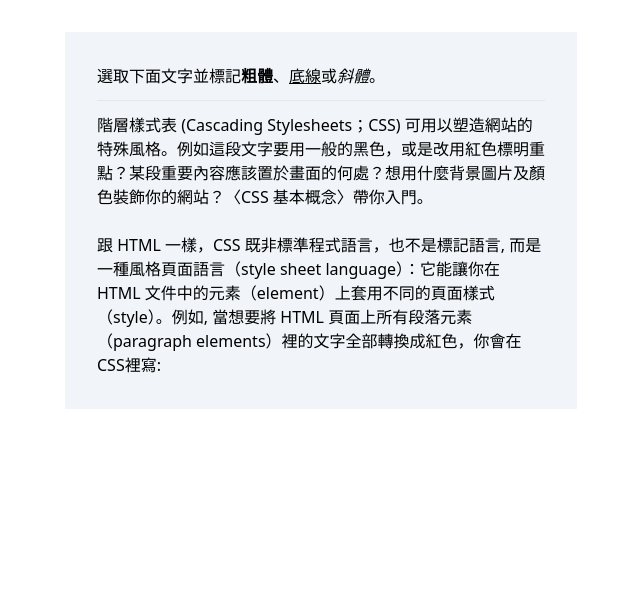
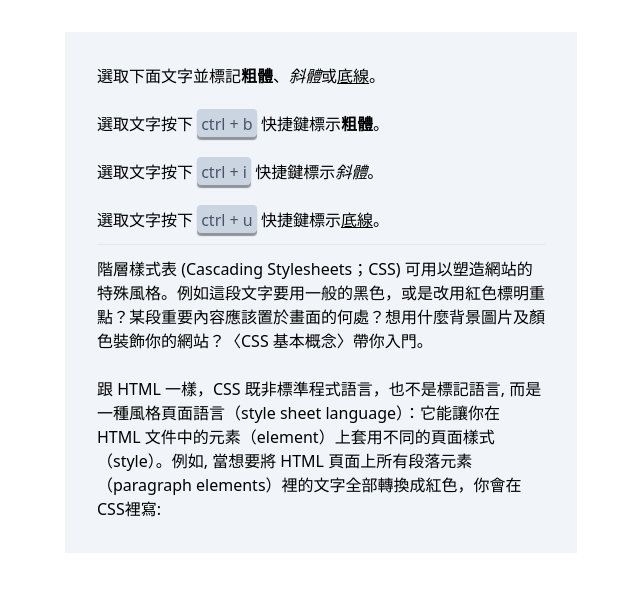
Before and after one commit to HappyJayXin/next-typescript-playground, a Next.js app: page /float-toolbar in a window 1280 px wide. Shown: the top 592 px of the page, without its empty margins (319-959 px from the left). Built offline with nearby package versions, Linux system fonts and the light colour scheme.

Commit message:
feat(hooks\useHotkey): add hot key hook

```diff
--- a/components/floatToolbar/FloatToolbar.tsx
+++ b/components/floatToolbar/FloatToolbar.tsx
@@ -3,6 +3,7 @@ import clsx from 'clsx';
 import { remove } from 'lodash';
 
 import data from './data';
+import useHotkeys from '../../hooks/useHotkey';
 
 export type Action = 'bold' | 'italic' | 'underline';
 
@@ -17,8 +18,6 @@ const FloatToolbar = ({ isShow, top, left }: Props) => {
     const selection = document.getSelection();
     if (isShow) {
       updateActionStatus(selection);
-		} else {
-
     }
   }, [isShow]);
 
@@ -58,6 +57,25 @@ const FloatToolbar = ({ isShow, top, left }: Props) => {
     document.execCommand(cmd, false, param);
   };
 
+  const { pushHotkey } = useHotkeys();
+
+  useEffect(() => {
+    pushHotkey('ctrl+b', () => {
+			onHotKey('bold');
+    });
+    pushHotkey('ctrl+i', () => {
+			onHotKey('italic');
+    });
+    pushHotkey('ctrl+u', () => {
+			onHotKey('underline');
+    });
+  }, [activeActions]);
+
+  const onHotKey = (action: Action) => {
+    const isActive = activeActions.includes(action);
+		handleActionClick(action, isActive)
+  };
+
   return (
     <div
       className={clsx(
--- a/components/floatToolbar/index.tsx
+++ b/components/floatToolbar/index.tsx
@@ -1,5 +1,2 @@
-export { default } from './floatToolbar';
-export * from './floatToolbar';
-
+export { default } from './FloatToolbar';
 export { default as useFloatToolbar } from './useFloatToolbar';
-export * from './useFloatToolbar';
--- a/features/floatToolbarExample/index.tsx
+++ b/features/floatToolbarExample/index.tsx
@@ -1,4 +1,4 @@
-import FloatToolbar, { useFloatToolbar } from '../../components/floatToolbar';
+import FloatToolbar, { useFloatToolbar } from '../../components/FloatToolbar';
 
 const FloatToolbarExample = () => {
   const { moveToolbar, isShow, rects } = useFloatToolbar();
@@ -14,8 +14,42 @@ const FloatToolbarExample = () => {
       >
         <div>
           選取下面文字並標記<span style={{ fontWeight: 'bold' }}>粗體</span>、
-          <span style={{ textDecorationLine: 'underline' }}>底線</span>或
-          <span style={{ fontStyle: 'italic' }}>斜體</span>。
+          <span style={{ fontStyle: 'italic' }}>斜體</span>或
+          <span style={{ textDecorationLine: 'underline' }}>底線</span>。
+        </div>
+				<br />
+        <div>
+          選取文字按下{' '}
+          <span
+            className="bg-slate-300 text-slate-600 rounded shadow-2xl p-1"
+            style={{
+              boxShadow: 'rgba(0, 0, 0, 0.3) 0px -2px 0px inset, rgba(0, 0, 0, 0.4) 0px 1px 1px',
+            }}
+          >
+            ctrl + b
+          </span>{' '}
+          快捷鍵標示<span style={{ fontWeight: 'bold' }}>粗體</span>。<br /><br />
+          選取文字按下{' '}
+          <span
+            className="bg-slate-300 text-slate-600 rounded shadow-2xl p-1"
+            style={{
+              boxShadow: 'rgba(0, 0, 0, 0.3) 0px -2px 0px inset, rgba(0, 0, 0, 0.4) 0px 1px 1px',
+            }}
+          >
+            ctrl + i
+          </span>{' '}
+          快捷鍵標示<span style={{ fontStyle: 'italic' }}>斜體</span>。<br /><br />
+          選取文字按下{' '}
+          <span
+            className="bg-slate-300 text-slate-600 rounded shadow-2xl p-1"
+            style={{
+              boxShadow: 'rgba(0, 0, 0, 0.3) 0px -2px 0px inset, rgba(0, 0, 0, 0.4) 0px 1px 1px',
+            }}
+          >
+            ctrl + u
+          </span>{' '}
+          快捷鍵標示
+          <span style={{ textDecorationLine: 'underline' }}>底線</span>。
         </div>
         <hr className="my-3" />
         <p className="mb-6">
--- /dev/null
+++ b/hooks/useHotkey.ts
@@ -0,0 +1,72 @@
+import { useEffect, useState, useCallback } from "react";
+
+interface HotKeyConfig {
+	isCtrl: boolean;
+	keyCode: string;
+}
+
+const getHotkeyConfig = (key: string): HotKeyConfig => {
+	const keys = key.split("+");
+	const config = {
+		isCtrl: false,
+	} as HotKeyConfig;
+	for (const key of keys) {
+		switch (key) {
+			case "ctrl":
+				config.isCtrl = true;
+				break;
+			case "esc":
+				config.keyCode = "Escape";
+				break;
+			default:
+				config.keyCode = key;
+		}
+	}
+
+	return config;
+}
+
+const useHotkeys = () => {
+	const [hotkeys, setHotkeys] = useState<Record<string, () => void>>({});
+
+	const pushHotkey = useCallback(
+		(combo: string, action: () => void) => {
+			if (hotkeys[combo] != null) {
+				setHotkeys((val) => {
+					delete val[combo];
+					return { ...val };
+				});
+			}
+
+			setHotkeys((val) => ({ ...val, [combo]: action }));
+		},
+		[hotkeys],
+	)
+
+	useEffect(() => {
+		const listener = (e: globalThis.KeyboardEvent) => {
+			for (const combo of Object.keys(hotkeys)) {
+				const config = getHotkeyConfig(combo);
+				const action = hotkeys[combo];
+
+				if (e.key === config.keyCode && e.ctrlKey === config.isCtrl) {
+					e.preventDefault();
+					action();
+				}
+			}
+			e.stopPropagation();
+		}
+
+		window.addEventListener("keydown", listener);
+
+		return () => {
+			window.removeEventListener("keydown", listener);
+		};
+	}, [hotkeys]);
+
+	return {
+		pushHotkey,
+	};
+}
+
+export default useHotkeys;
```
Lines whose indentation alone changed are shown as unchanged.
